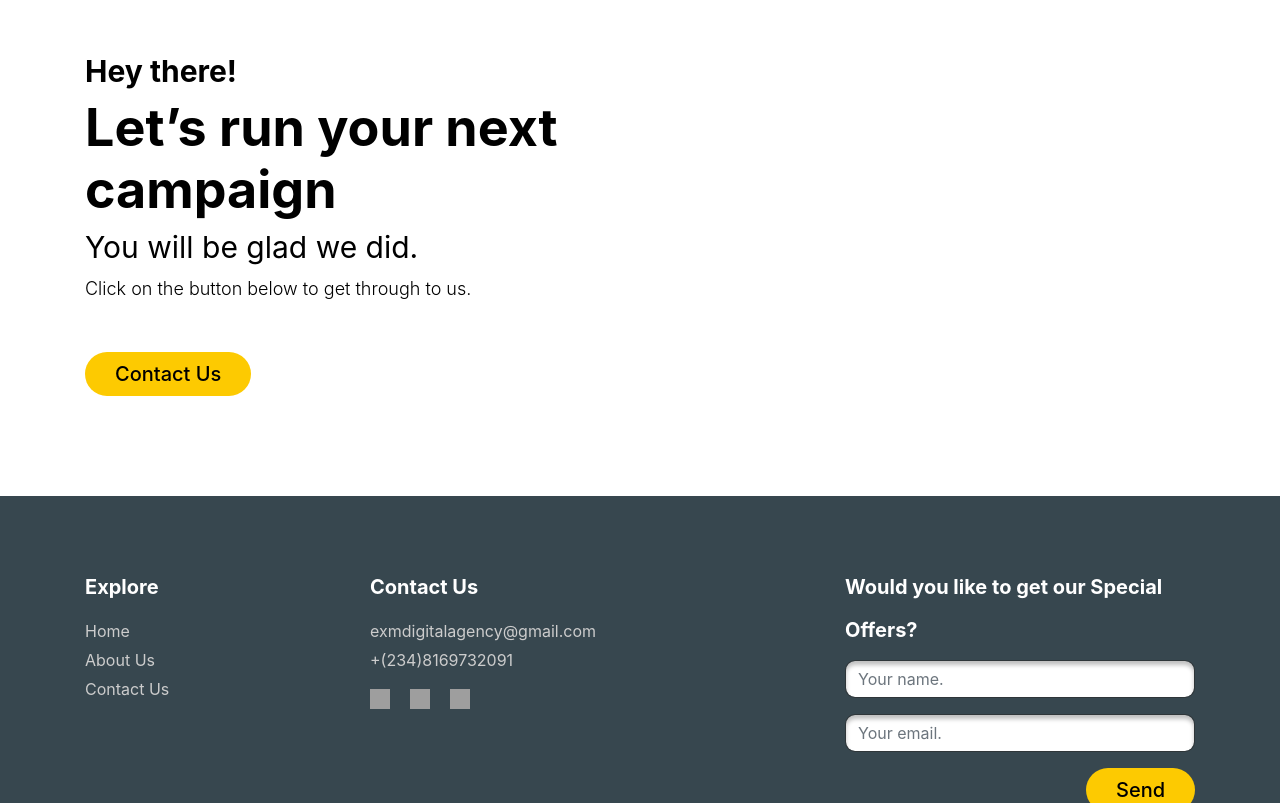
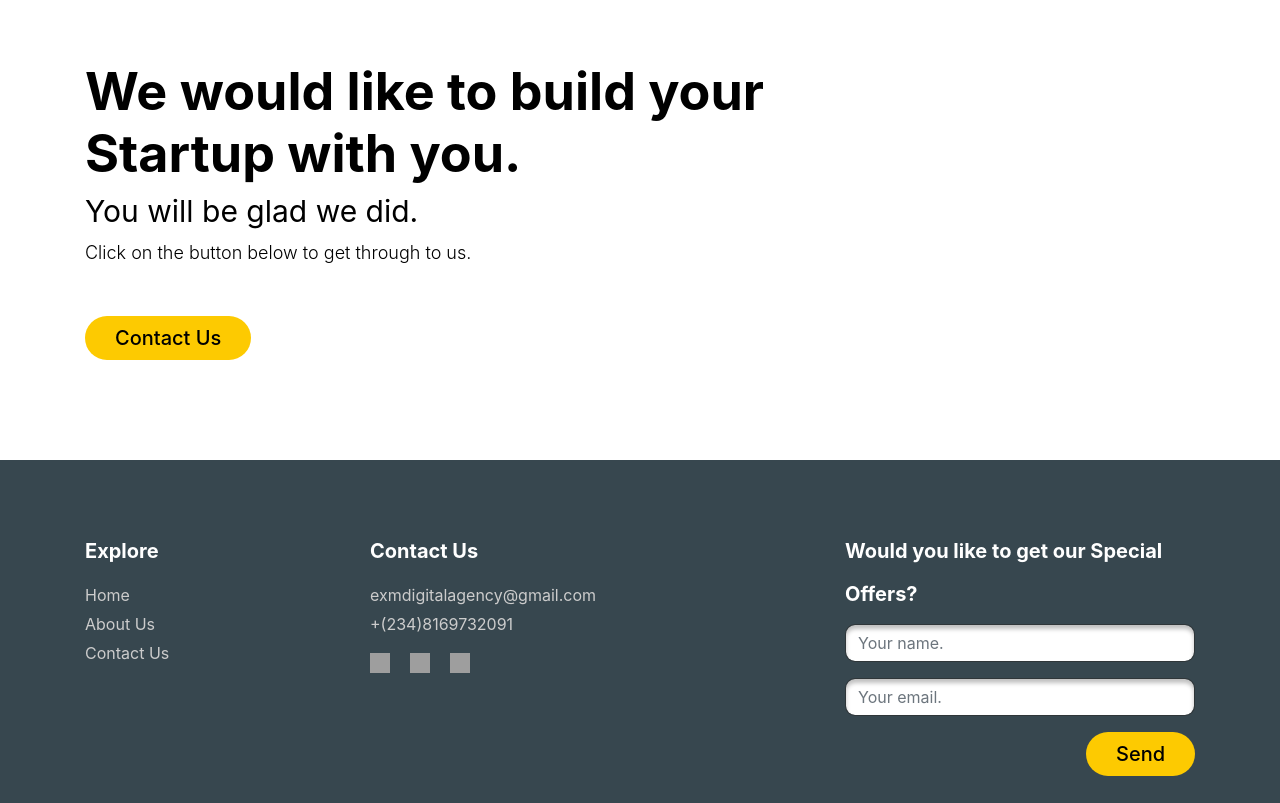
Before and after one commit to expression-media-digital-agency/exm-site-updateone, a Next.js app: page /about in a window 1280 px wide. Shown: the part 2509-3312 px from the top of the page. Built offline with nearby package versions, Linux system fonts and the light colour scheme; grey boxes are pictures that could not be loaded; a web font is replaced by a local one.

Commit message:
update02

```diff
--- a/components/NeedSolutionOne/NeedSolutionOne.js
+++ b/components/NeedSolutionOne/NeedSolutionOne.js
@@ -9,8 +9,8 @@ const NeedSolutionOne = () => (
                 <img src="/static/img/svg/anita.svg" alt="anita picture" className="img-fluid"/>
             </div> */}
             <div className="col-sm-8">
-                <h3 className="heading-three">Hey there!</h3>
-                <h1  className="heading-one">Let’s run your next campaign</h1>
+                <h3 className="heading-three"></h3>
+                <h1  className="heading-one">We would like to build your Startup with you.</h1>
                 <h2 className="heading-two">You will be glad we did.</h2>
                 <p className="paragraph-one mb-5">Click on the button below to get through to us.</p>
                 <Link href="/contact">
```
